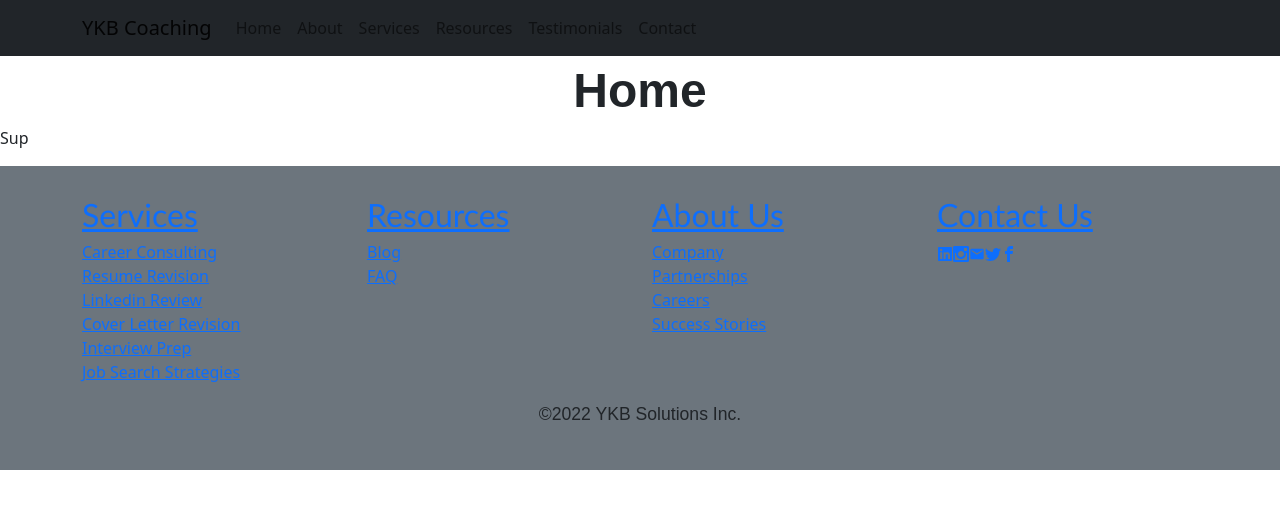
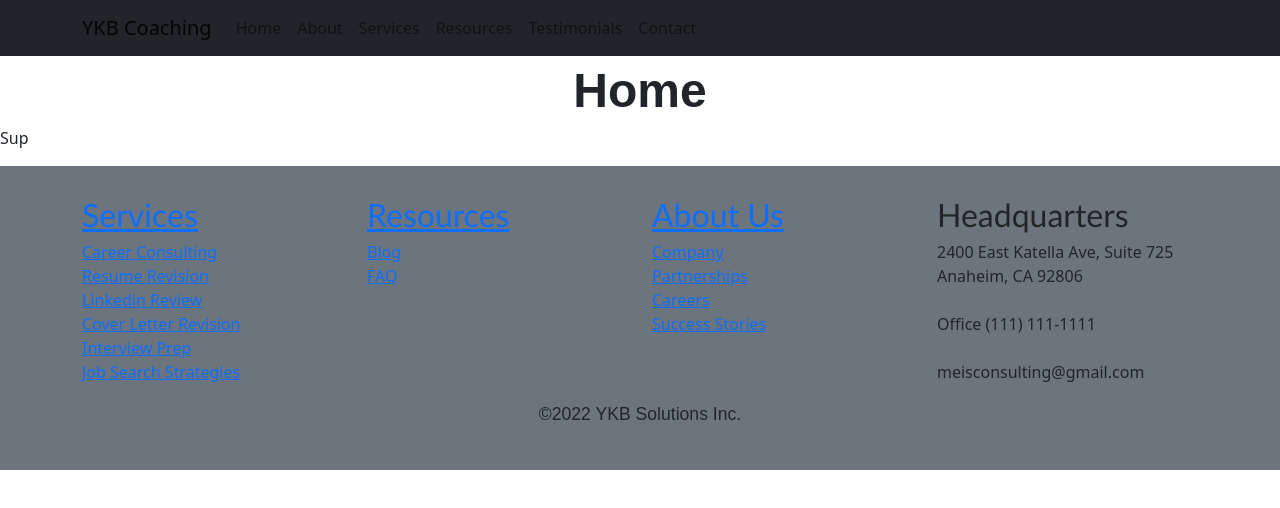
Before and after one commit to jermeewinn/YKB-solutions, a React (Create React App) app: page / in a window 1280 px wide. Shown: the top 508 px of the page. Built offline with nearby package versions, Linux system fonts and the light colour scheme; the HTML template or start-up script is replaced by a standard one.

Commit message:
created Footer-HQ child component and omitted Footer-Contact child

```diff
--- /dev/null
+++ b/src/components/Footer/Footer-HQ/index.js
@@ -0,0 +1,26 @@
+import React from 'react';
+import { Col } from 'react-bootstrap';
+
+const FooterHQ = () => {
+    return(
+        <Col className="footer-column">
+            <h3>
+                Headquarters
+            </h3>
+            <div>
+                2400 East Katella Ave, Suite 725<br/>
+                Anaheim, CA 92806
+            </div>
+            <br/>
+            <div>
+                Office (111) 111-1111
+            </div>
+            <br/>
+            <div>
+                meisconsulting@gmail.com
+            </div>
+        </Col>
+    )
+};
+
+export default FooterHQ;
--- a/src/components/Footer/index.js
+++ b/src/components/Footer/index.js
@@ -4,6 +4,8 @@ import FooterServices from './Footer-Services';
 import FooterResources from './Footer-Resources';
 import FooterAbout from './Footer-About';
 import FooterContact from './Footer-Contact';
+import FooterHQ from './Footer-HQ';
+
 // NOTE TO SELF: Next time when implementing CSS Bootstrap for Col, Container, Row elements, just import whatever elements you need from
 // react-bootstrap npm package. Documentation for React-Bootstrap is unreliable.
 
@@ -15,7 +17,8 @@ function Footer() {
                     <FooterServices />
                     <FooterResources />
                     <FooterAbout />
-                    <FooterContact />
+                    {/* <FooterContact /> */}
+                    <FooterHQ />
                 </Row>
             </Container>
             <h6 classname='copyright'>&copy;{new Date().getFullYear()} YKB Solutions Inc.</h6>
```
